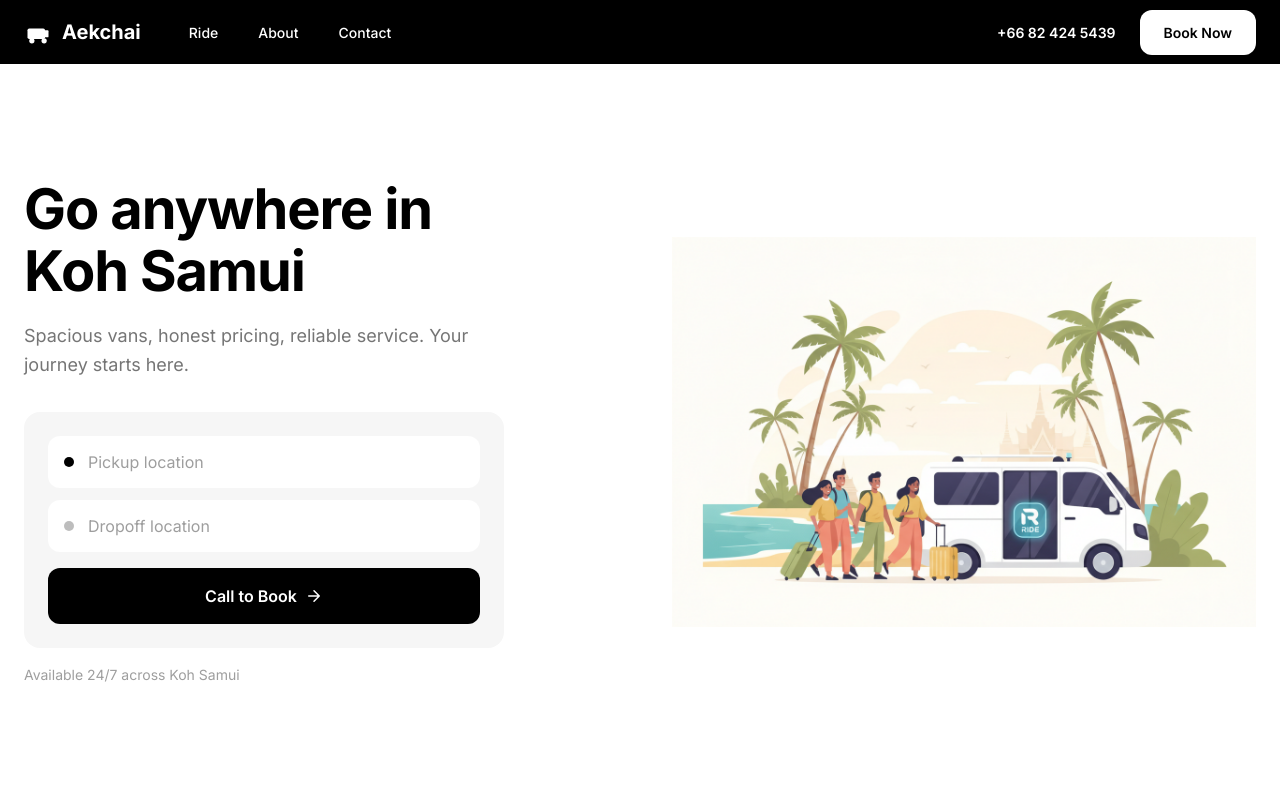
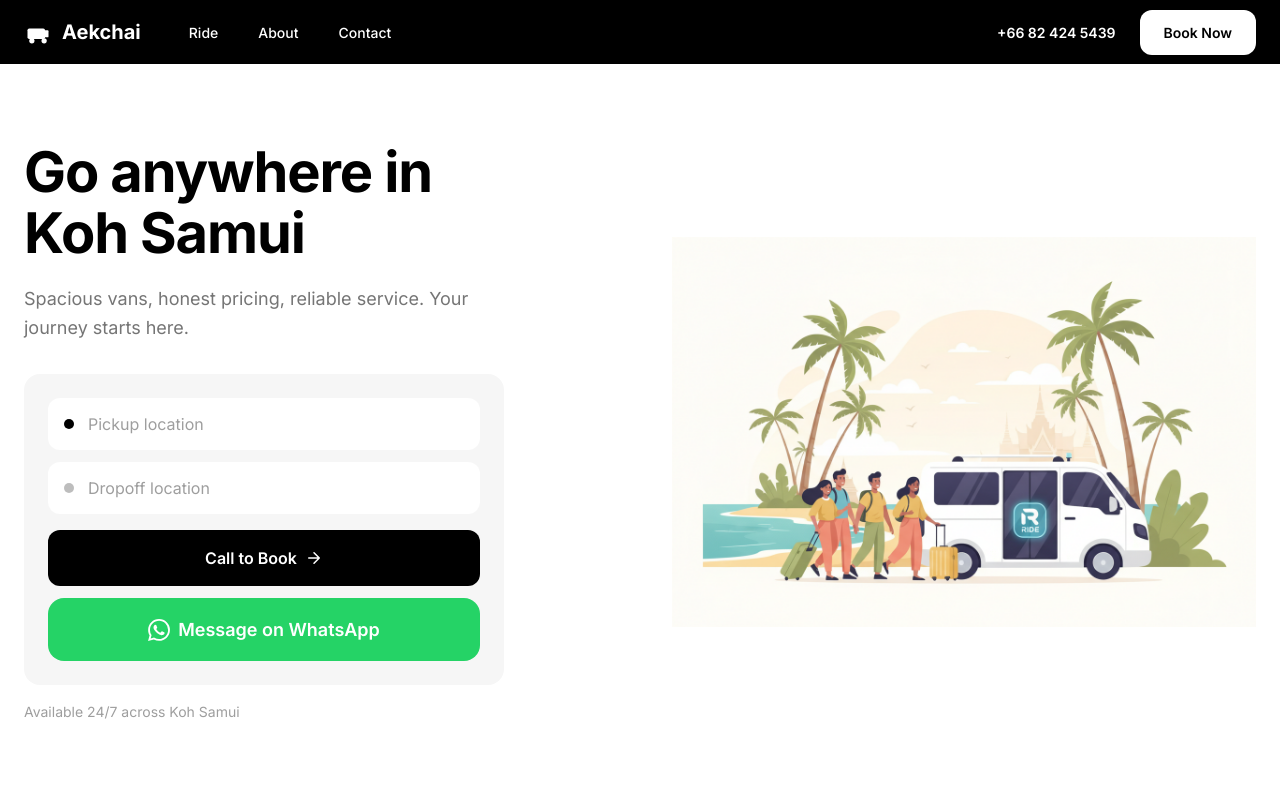
Before and after one commit to mrchaitaxisamui/koh-samui-taxi-service, a plain HTML site: page index.html in a window 1280 px wide. Shown: the top 800 px of the page. Drawn offline with Linux system fonts and the light colour scheme; a web font is replaced by a local one.

Commit message:
Add WhatsApp contact button to index.html and adjust button margin in styles.css for improved layout.

```diff
--- a/index.html
+++ b/index.html
@@ -63,6 +63,12 @@
                         <svg class="arrow-icon" viewBox="0 0 24 24" fill="none" xmlns="http://www.w3.org/2000/svg">
                             <path d="M5 12H19M19 12L12 5M19 12L12 19" stroke="currentColor" stroke-width="2" stroke-linecap="round" stroke-linejoin="round"/>
                         </svg>
+                    </a>
+                    <a href="https://wa.me/66824245439" target="_blank" rel="noopener noreferrer" class="btn btn-whatsapp btn-full">
+                        <svg class="whatsapp-icon" viewBox="0 0 24 24" fill="currentColor" xmlns="http://www.w3.org/2000/svg">
+                            <path d="M17.472 14.382c-.297-.149-1.758-.867-2.03-.967-.273-.099-.471-.148-.67.15-.197.297-.767.966-.94 1.164-.173.199-.347.223-.644.075-.297-.15-1.255-.463-2.39-1.475-.883-.788-1.48-1.761-1.653-2.059-.173-.297-.018-.458.13-.606.134-.133.298-.347.446-.52.149-.174.198-.298.298-.497.099-.198.05-.371-.025-.52-.075-.149-.669-1.612-.916-2.207-.242-.579-.487-.5-.669-.51-.173-.008-.371-.01-.57-.01-.198 0-.52.074-.792.372-.272.297-1.04 1.016-1.04 2.479 0 1.462 1.065 2.875 1.213 3.074.149.198 2.096 3.2 5.077 4.487.709.306 1.262.489 1.694.625.712.227 1.36.195 1.871.118.571-.085 1.758-.719 2.006-1.413.248-.694.248-1.289.173-1.413-.074-.124-.272-.198-.57-.347m-5.421 7.403h-.004a9.87 9.87 0 01-5.031-1.378l-.361-.214-3.741.982.998-3.648-.235-.374a9.86 9.86 0 01-1.51-5.26c.001-5.45 4.436-9.884 9.888-9.884 2.64 0 5.122 1.03 6.988 2.898a9.825 9.825 0 012.893 6.994c-.003 5.45-4.437 9.884-9.885 9.884m8.413-18.297A11.815 11.815 0 0012.05 0C5.495 0 .16 5.335.157 11.892c0 2.096.547 4.142 1.588 5.945L.057 24l6.305-1.654a11.882 11.882 0 005.683 1.448h.005c6.554 0 11.89-5.335 11.893-11.893a11.821 11.821 0 00-3.48-8.413z"/>
+                        </svg>
+                        <span>Message on WhatsApp</span>
                     </a>
                 </div>
 
--- a/styles.css
+++ b/styles.css
@@ -295,6 +295,10 @@
     border-radius: var(--radius-lg);
     padding: 24px;
     margin-bottom: 16px;
+}
+
+.booking-form .btn + .btn {
+    margin-top: 12px;
 }
 
 .form-field {
```
